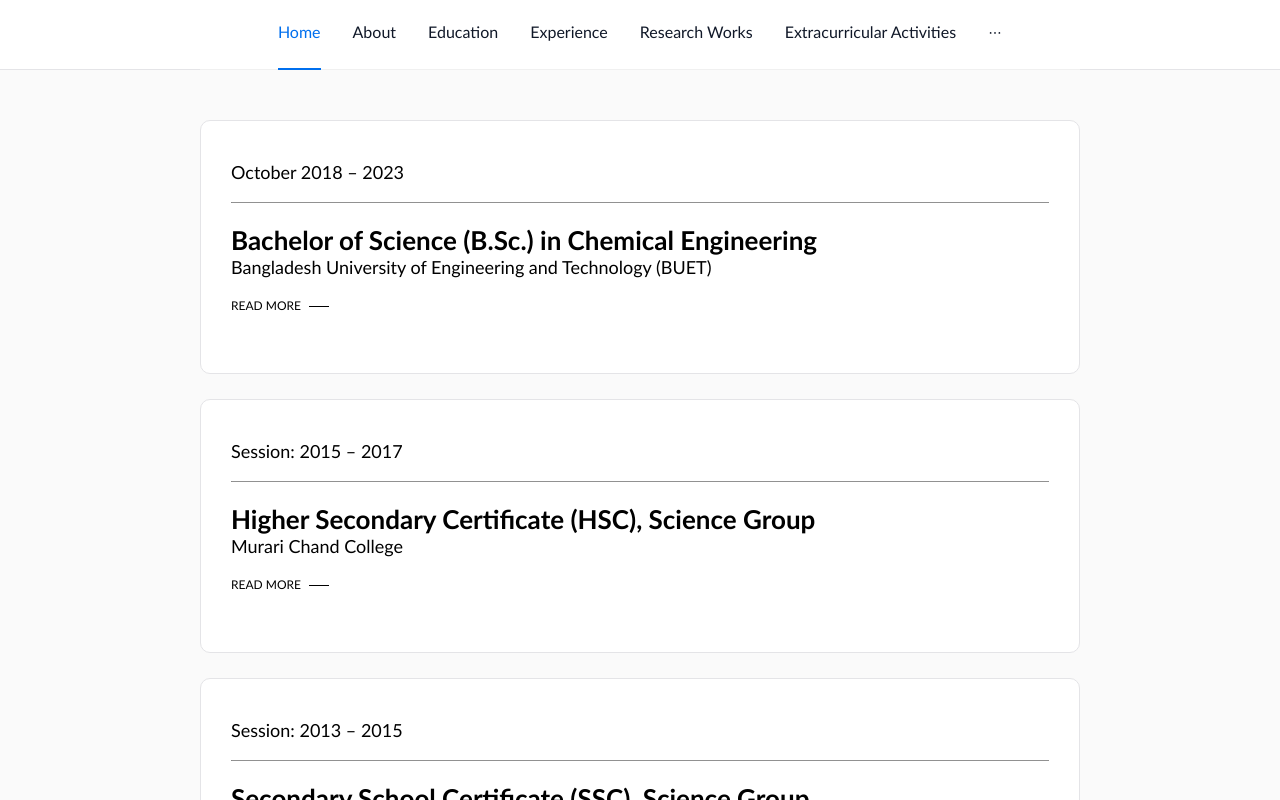
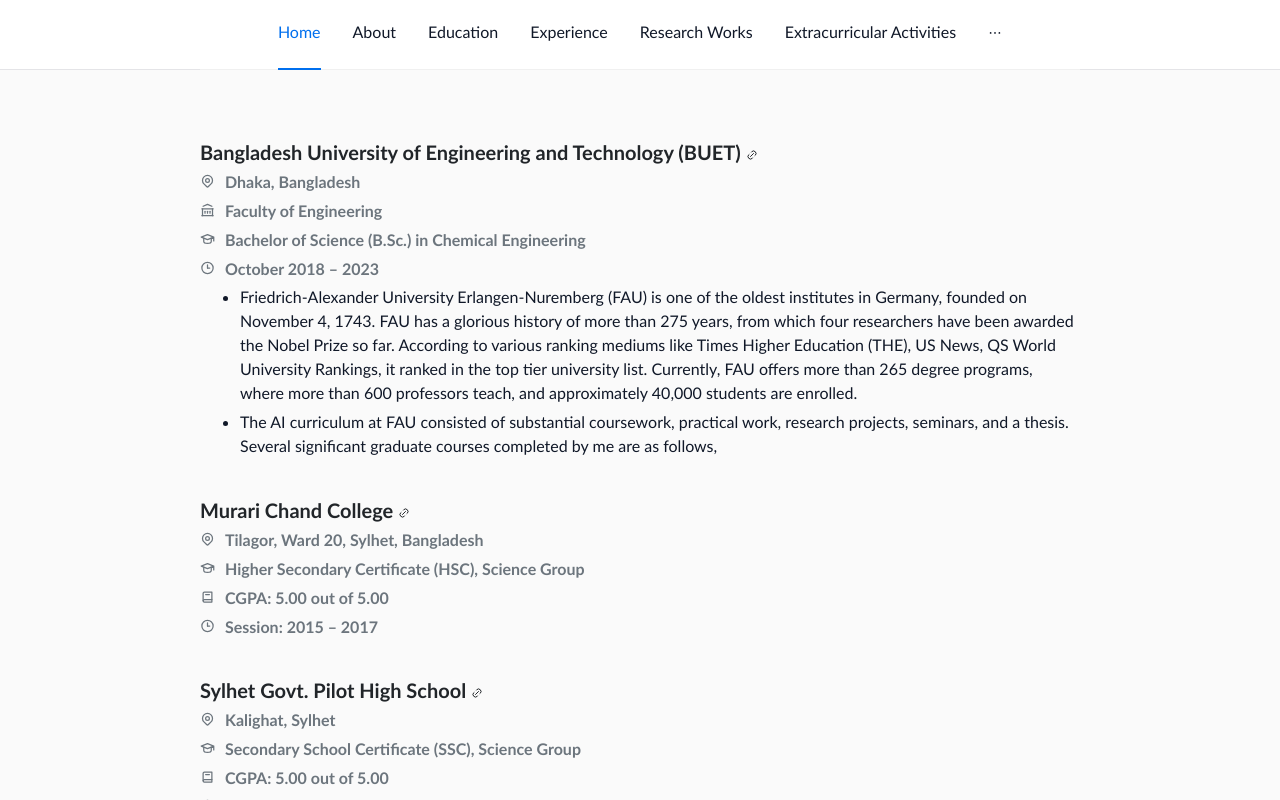
Before and after one commit to dkn1ght23/bimol-portfolio, a React (Create React App) app: page /education in a window 1280 px wide. Built offline with nearby package versions, Linux system fonts and the light colour scheme.

Commit message:
card removed

```diff
--- a/src/components/layout-wrapper/LayoutWrapper.tsx
+++ b/src/components/layout-wrapper/LayoutWrapper.tsx
@@ -30,7 +30,7 @@
   }
 
   const items: MenuItem[] = [
-    getItem(<Link to="/">Home</Link>, "1"),
+    getItem(<Link to="/home">Home</Link>, "1"),
     getItem(<Link to="/about">About</Link>, "2"),
     getItem(<Link to="/education">Education</Link>, "3"),
     getItem(<Link to="/experience">Experience</Link>, "4"),
--- a/src/pages/education/Education.tsx
+++ b/src/pages/education/Education.tsx
@@ -1,8 +1,6 @@
-import { useState } from "react";
 import "./Education.scss";
 import { educations } from "./educationData";
-import EducationCard from "../../components/education-card/EducationCard";
-import { Button, Col, Modal, Row } from "antd";
+
 import {
   IconMapPin,
   IconClockHour3,
@@ -13,108 +11,51 @@
 } from "@tabler/icons-react";
 import { NavLink } from "react-router-dom";
 
-interface IEducation {
-  _id: number;
-  institution_name: string;
-  institution_link: string;
-  institution_location: string;
-  faculty_name?: string;
-  degree_name?: string;
-  gradution_time: string;
-  cgpa?: string;
-  institutional_works?: InstitutionalWork[];
-}
-
-interface InstitutionalWork {
-  _id: number;
-  work_name: string;
-}
-
 const Education = () => {
-  const [isModalOpen, setIsModalOpen] = useState(false);
-  const [modalData, setModalData] = useState<IEducation>();
-
-  const showModal = () => {
-    setIsModalOpen(true);
-  };
-
-  const handleOk = () => {
-    setIsModalOpen(false);
-  };
-
-  const handleCancel = () => {
-    setIsModalOpen(false);
-  };
-
-  const handleCardClick = (data: any) => {
-    showModal();
-    setModalData(data);
-    console.log(data, "data");
-  };
-
   return (
     <div className="education-wrapper">
       <div className="education-inner-wrapper">
-        <Row gutter={50}>
-          {educations.map((data) => (
-            <Col
-              key={data._id}
-              span={24}
-              className="margin-bottom-25"
-              onClick={() => handleCardClick(data)}
-            >
-              <EducationCard data={data} />
-            </Col>
-          ))}
-        </Row>
-      </div>
-      <Modal
-        open={isModalOpen}
-        width={700}
-        onCancel={handleCancel}
-        footer={
-          <Button type="primary" onClick={handleOk}>
-            Close
-          </Button>
-        }
-      >
+        {educations.map((education) => (
           <div className="modal-wrapper">
             <div className="modal-inner-wrapper">
-            <div key={modalData?._id} className="modal-details">
-              <NavLink to={modalData?.institution_link || ""} target="__blank">
+              <div key={education?._id} className="modal-details">
+                <NavLink
+                  to={education?.institution_link || ""}
+                  target="__blank"
+                >
                   <h3 className="institution-name">
-                  {modalData?.institution_name}{" "}
+                    {education?.institution_name}{" "}
                     <IconLink size="12px" className="margin-top-5" />
                   </h3>
                 </NavLink>
                 <p className="institution-details">
                   <IconMapPin className="modal-icons" />
-                {modalData?.institution_location}
+                  {education?.institution_location}
                 </p>
-              {modalData?.faculty_name && (
+                {education?.faculty_name && (
                   <p className="institution-details">
                     <IconBuildingBank className="modal-icons" />
-                  {modalData?.faculty_name}
+                    {education?.faculty_name}
                   </p>
                 )}
-              {modalData?.degree_name && (
+                {education?.degree_name && (
                   <p className="institution-details">
                     <IconSchool className="modal-icons" />
-                  {modalData?.degree_name}
+                    {education?.degree_name}
                   </p>
                 )}
-              {modalData?.cgpa && (
+                {education?.cgpa && (
                   <p className="institution-details">
                     <IconBook2 className="modal-icons" />
-                  {modalData?.cgpa}
+                    {education?.cgpa}
                   </p>
                 )}
                 <p className="institution-details">
                   <IconClockHour3 className="modal-icons" />
-                {modalData?.gradution_time}
+                  {education?.gradution_time}
                 </p>
-              {modalData?.institutional_works &&
-                modalData.institutional_works.map((work, index) => (
+                {education?.institutional_works &&
+                  education.institutional_works.map((work, index) => (
                     <div key={index} className="institution-works">
                       <ul>
                         <li>{work.work_name}</li>
@@ -124,7 +65,8 @@
               </div>
             </div>
           </div>
-      </Modal>
+        ))}
+      </div>
     </div>
   );
 };
--- a/src/pages/experience/Experience.tsx
+++ b/src/pages/experience/Experience.tsx
@@ -1,9 +1,6 @@
 import "./Experience.scss";
+import { experiences } from "./ExperienceData";
 
-import { experiences } from "./ExperienceData";
-import Card from "../../components/card/Card";
-import { Button, Col, Modal, Row } from "antd";
-import { useState } from "react";
 import {
   IconMapPin,
   IconClockHour3,
@@ -12,92 +9,27 @@
 } from "@tabler/icons-react";
 import { NavLink } from "react-router-dom";
 
-interface IExperience {
-  _id: number;
-  position_name: string;
-  institution_name: string;
-  institution_link: string;
-  institution_location: string;
-  working_time: string;
-  institutional_works: InstitutionalWork[];
-  core_responsibilities: CoreResponsibility[];
-  supervisor: Supervisor[];
-}
-
-interface InstitutionalWork {
-  _id: number;
-  work_name: string;
-}
-
-interface CoreResponsibility {
-  _id: number;
-  responsibility_name: string;
-}
-
-interface Supervisor {
-  _id: number;
-  name: string;
-  position: number;
-}
-
 const Experience = () => {
-  const [isModalOpen, setIsModalOpen] = useState(false);
-  const [modalData, setModalData] = useState<IExperience>();
-
-  const showModal = () => {
-    setIsModalOpen(true);
-  };
-
-  const handleOk = () => {
-    setIsModalOpen(false);
-  };
-
-  const handleCancel = () => {
-    setIsModalOpen(false);
-  };
-
-  const handleCardClick = (data: any) => {
-    showModal();
-    setModalData(data);
-  };
-
   return (
     <div className="experience-wrapper">
       <div className="experience-inner-wrapper ">
-        <Row gutter={50}>
-          {experiences.map((data) => (
-            <Col
-              key={data._id}
-              span={24}
-              className="margin-bottom-25"
-              onClick={() => handleCardClick(data)}
-            >
-              <Card data={data} />
-            </Col>
-          ))}
-        </Row>
-      </div>
-      <Modal
-        open={isModalOpen}
-        width={700}
-        onCancel={handleCancel}
-        footer={
-          <Button type="primary" onClick={handleOk}>
-            Close
-          </Button>
-        }
-      >
+        {experiences.map((experience) => (
           <div className="modal-wrapper">
             <div className="modal-inner-wrapper">
-            <div key={modalData?._id} className="modal-details">
-              <h3 className="institution-name">{modalData?.position_name}</h3>
-              <NavLink to={modalData?.institution_link || ""} target="__blank">
+              <div key={experience?._id} className="modal-details">
+                <h3 className="institution-name">
+                  {experience?.position_name}
+                </h3>
+                <NavLink
+                  to={experience?.institution_link || ""}
+                  target="__blank"
+                >
                   <p className="institution-link-details">
                     <IconBuildingBank
                       className="modal-icons"
                       style={{ marginRight: "10px" }}
                     />
-                  {modalData?.institution_name}
+                    {experience?.institution_name}
                     <IconLink
                       size="13px"
                       style={{ marginLeft: "5px", marginTop: "5px" }}
@@ -106,13 +38,13 @@
                 </NavLink>
                 <p className="institution-details">
                   <IconMapPin className="modal-icons" />
-                {modalData?.institution_location}
+                  {experience?.institution_location}
                 </p>
                 <p className="institution-details">
                   <IconClockHour3 className="modal-icons" />
-                {modalData?.working_time}
+                  {experience?.working_time}
                 </p>
-              {modalData?.institutional_works.map((work, index) => (
+                {experience?.institutional_works.map((work, index) => (
                   <div key={index} className="institution-works">
                     <ul>
                       <li>{work.work_name}</li>
@@ -120,31 +52,16 @@
                   </div>
                 ))}
 
-              {modalData?.core_responsibilities && (
-                <div className="institution-works">
-                  <ul>
-                    <li>Core Responsibilities:</li>
-                    {modalData?.core_responsibilities.map(
-                      (responsibility, index) => (
-                        <div key={index} className="institution-works">
-                          <ul>
-                            <li>{responsibility.responsibility_name}</li>
-                          </ul>
-                        </div>
-                      )
-                    )}
-                  </ul>
-                </div>
-              )}
-
-              {modalData?.supervisor && (
+                {experience?.supervisor && (
                   <div className="institution-works">
                     <ul>
                       <li>Supervisor:</li>
-                    {modalData?.supervisor.map((supervisor, index) => (
+                      {experience?.supervisor.map((supervisor, index) => (
                         <div key={index} className="institution-works">
                           <ul>
-                          <li style={{ fontWeight: 600 }}>{supervisor.name}</li>
+                            <li style={{ fontWeight: 600 }}>
+                              {supervisor.name}
+                            </li>
                             {supervisor.position}
                           </ul>
                         </div>
@@ -155,7 +72,8 @@
               </div>
             </div>
           </div>
-      </Modal>
+        ))}
+      </div>
     </div>
   );
 };
--- a/src/pages/experience/ExperienceData.ts
+++ b/src/pages/experience/ExperienceData.ts
@@ -7,6 +7,7 @@
     institution_link: "https://www.buet.ac.bd/web/#/",
     institution_location: "Am Wolfsmantel 46, 91058 Erlangen, Germany",
     working_time: " July 2022 – April 2023",
+
     institutional_works: [
       {
         _id: 1,
@@ -38,24 +39,3 @@
     ],
   },
 ];
-
-export const ExperienceCard = [
-  {
-    _id: 1,
-    position_name: "Working Student - Automation",
-    institution_name: "Elektrobit Automotive GmbH",
-    working_time: " July 2022 – April 2023",
-  },
-  {
-    _id: 2,
-    position_name: "Working Student - Automation",
-    institution_name: "Elektrobit Automotive GmbH",
-    working_time: " July 2022 – April 2023",
-  },
-  {
-    _id: 3,
-    position_name: "Working Student - Automation",
-    institution_name: "Elektrobit Automotive GmbH",
-    working_time: " July 2022 – April 2023",
-  },
-];
```
Also changed, not shown: src/routes/Router.tsx (+4 -8 lines). Lines whose indentation alone changed are shown as unchanged.
